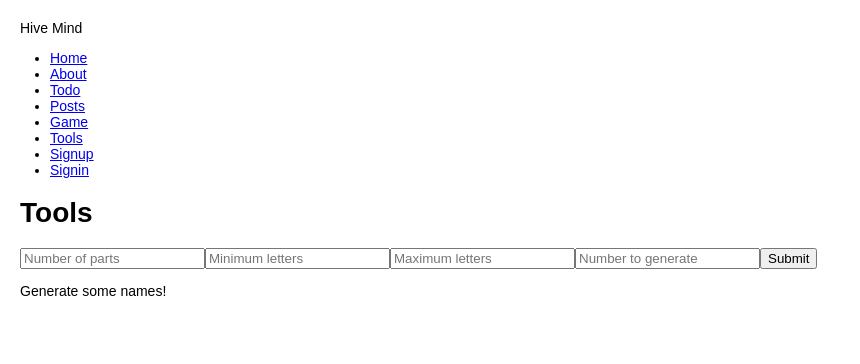
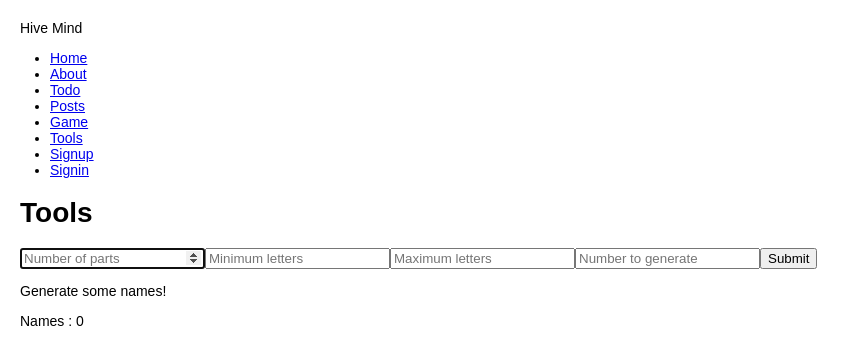
Before and after one commit to aneylon/Hive-Mind-RR, a React (Create React App) app: page /Tools in a window 1280 px wide. Shown: the top 364 px of the page, without its empty margins (0-860 px from the left). Built offline with nearby package versions, Linux system fonts and the light colour scheme.

Commit message:
work on building names.

```diff
--- a/package.json
+++ b/package.json
@@ -14,6 +14,7 @@
 		"date-fns": "^2.29.1",
 		"react": "^18.1.0",
 		"react-dom": "^18.1.0",
+		"react-hook-form": "^7.40.0",
 		"react-redux": "^8.0.2",
 		"react-router-dom": "^6.3.0",
 		"react-scripts": "5.0.1",
--- a/src/components/Tools/name-generator/random-name-generator.js
+++ b/src/components/Tools/name-generator/random-name-generator.js
@@ -1,15 +1,64 @@
+import { useEffect, useState } from 'react'
+import { useForm } from 'react-hook-form'
+
 const RandomNameGenerator = () => {
+	const [names, setNames] = useState([])
+	const { register, handleSubmit, reset, setFocus } = useForm()
+
+	const GenerateNames = (data) => {
+		console.log(data)
+		let newNames = []
+		for (let i = 0; i < data.numberToGenerate; i++) {
+			let newName = []
+			for (let j = 0; j < data.numberOfParts; j++) {
+				let nameLength = RandomBetween(data.minimumLetters, data.maximumLetters)
+				newName.push(nameLength)
+			}
+			newNames.push(newName.join(' '))
+		}
+		console.log(newNames)
+		setNames(newNames)
+
+		setFocus('numberOfParts', { shouldSelect: true })
+		reset()
+	}
+
+	const RandomBetween = (min, max) => {
+		return Math.floor(Math.random() * max) + min
+	}
+
+	useEffect(() => {
+		setFocus('numberOfParts')
+	}, [])
+
 	return (
 		<div>
-			<form>
-				<input type='number' placeholder='Number of parts' />
-				<input type='number' placeholder='Minimum letters' />
-				<input type='number' placeholder='Maximum letters' />
-				<input type='number' placeholder='Number to generate' />
+			<form onSubmit={handleSubmit(GenerateNames)}>
+				<input
+					type='number'
+					placeholder='Number of parts'
+					{...register('numberOfParts', { required: true })}
+				/>
+				<input
+					type='number'
+					placeholder='Minimum letters'
+					{...register('minimumLetters', { required: true })}
+				/>
+				<input
+					type='number'
+					placeholder='Maximum letters'
+					{...register('maximumLetters', { required: true })}
+				/>
+				<input
+					type='number'
+					placeholder='Number to generate'
+					{...register('numberToGenerate', { required: true })}
+				/>
 				<input type='submit' />
 			</form>
 			<div>
 				<p>Generate some names!</p>
+				<p>Names : {names.length}</p>
 			</div>
 		</div>
 	)
```
Also changed, not shown: 1 other file (tests, documents, lock files or other folders).
